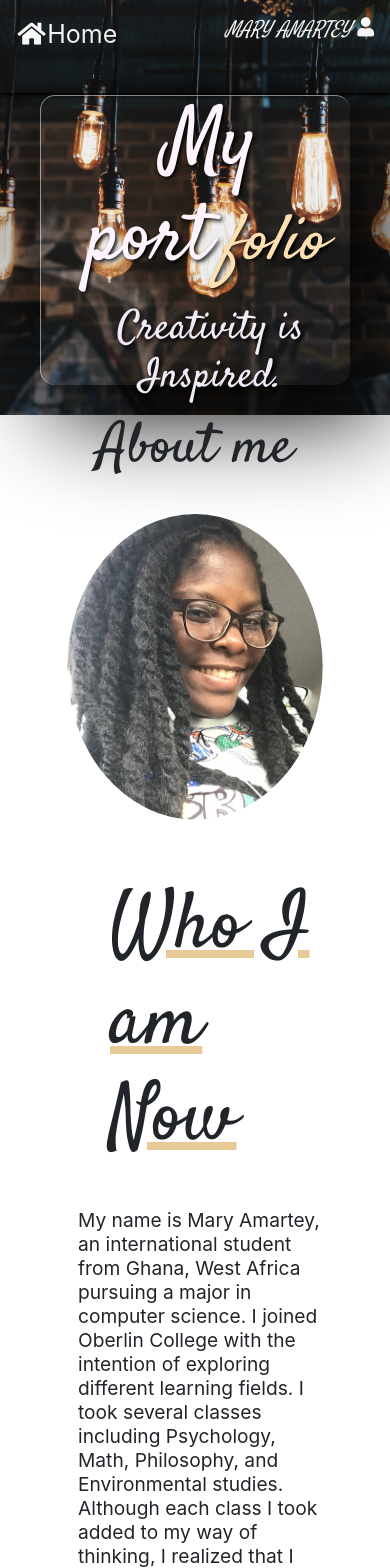
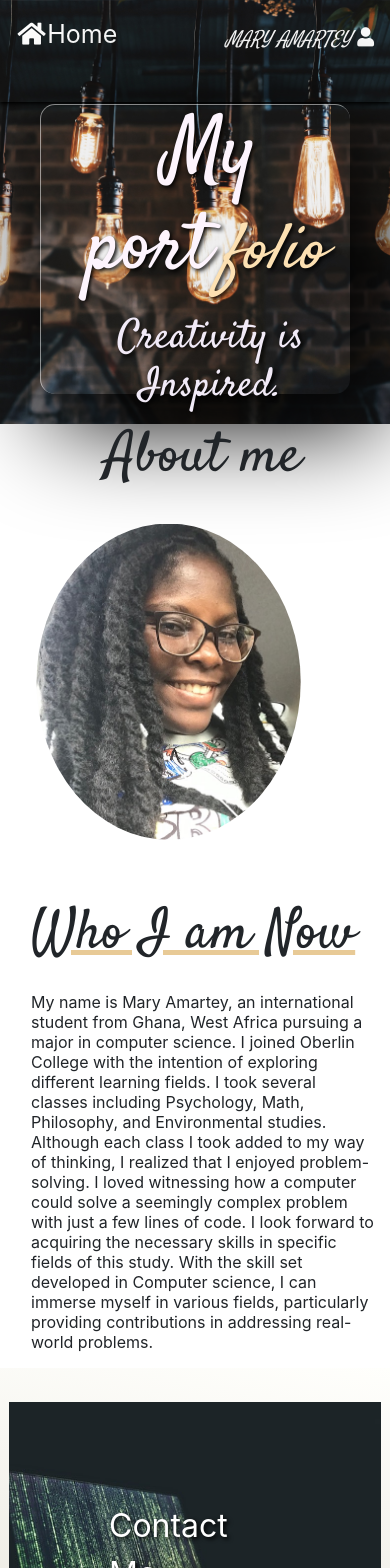
Before and after one commit to MaryAmartey/secondPortfolio, a React (Create React App) app: page / in a window 390 px wide. Shown: the top 1568 px of the page. Built offline with nearby package versions, Linux system fonts and the light colour scheme.

Commit message:
fixed main page responsiveness

```diff
--- a/public/style.css
+++ b/public/style.css
@@ -1,4 +1,5 @@
 /*master styles*/
+html { font-size: 16px; }
 
 * {
     box-sizing: border-box;
@@ -40,6 +41,7 @@ header {
     font-style:italic;
     font-family: 'Satisfy', cursive;
     color:white;
+    margin-top: 0.5em;
 }
 
 .nav-link-wrapper {
@@ -218,6 +220,7 @@ header {
 
 .aboutMe{
     background-image: rgba(228,192,141,255);
+    padding-left: 1rem;
 }
 
 .about{
@@ -238,17 +241,12 @@ hr {
     margin-bottom: 2em;
 }
 
-.about_me {
-    display: flex;
-    padding-left: 30px;
-    padding-right: 30px;
- }
+
 
  .about_me h1{
-    font-size: 5rem;
-    padding-bottom: 2rem;
-    padding-left: 3rem;
-    padding-top:2rem;
+    font-size: 3.5rem;
+    padding-bottom: 1rem;
+    padding-top:1rem;
     font-family: 'Satisfy', cursive;
     text-decoration:rgba(232,202,150,255) underline;
 }
@@ -262,9 +260,13 @@ hr {
     flex-basis: 100%;
 }
 
+.about_me {
+    margin-top: 2rem;
+    display: flex;
+    flex-wrap: wrap;
+ }
+
 .about_me p{
-    font-size: 1.2em;
-    padding-left: 1rem;
     line-height: 125%;
 }
 
@@ -332,12 +334,55 @@ hr {
     justify-content: space-between;
 }
 
+.container > *{
+    width: 100%;
+}
 
-@media screen and (max-width:700px){
-    .about_me {
-        margin: 2rem;
+.container{
+    display: flex;
+  flex-direction: column-reverse;
+}
+
+.container> div:first-child{
+    margin-top: 1em;
+    margin-right: 5em;
+}
+
+.container4{
+    background-position: center;
+    background-size:cover;
+    margin: 5%;
+    margin-top: 10%;
+    width: "90%";
+}
+
+
+
+@media (min-width: 0px) {
+    p { font-size: 1rem; }
+    .textFormat{
+        margin-top: 20px;
+        font-size: 1rem;
+        width:95%;
+    }
+  }
+
+  @media (min-width: 400px) {
+    p { font-size: calc(1rem + 1vw); }
+
+  }
+
+  @media (min-width: 1001px){
+    p { font-size: 1.2rem; }
+    .container{
         display: flex;
-        flex-wrap: wrap-reverse;
-     }
-
-}
+        flex-direction: row;
+    }
+    .container4{
+        background-position: center;
+        background-size:cover;
+        margin: 20%;
+        margin-top: 5%;
+        width: "60%";
+    }
+  }
--- a/src/components/ContactMe.js
+++ b/src/components/ContactMe.js
@@ -18,13 +18,8 @@ export default function ContactMe(){
     return(
         <div>
             <Navbar color="grey" />
-        <div className="container border"
-             style={{marginTop:"50px",
-             width: "50%",
-             backgroundImage:`url('${contactImg}')`,
-             backgroundPosition: 'center',
-             backgroundSize:'cover'
-             }} >
+        <div className="container4 border"
+             style={{backgroundImage:`url('${contactImg}')`}} >
 
             <h1  style={{marginTop:"25px", textAlign:"center"}} >
                 Contact Form
@@ -42,7 +37,7 @@ export default function ContactMe(){
                 <label>Message</label>
                 <textarea name ='message' rows='8' className="form-control"/>
 
-                <input type= "submit" value="Send" className="form-control btn btn-primary" style={{marginTop:"25px", textAlign:"center"}} />
+                <input type= "submit" value="Send" className=" btn btn-primary" style={{marginTop:"25px", textAlign:"center"}} />
             </form>
         </div>
         </div>
--- a/src/components/Main.js
+++ b/src/components/Main.js
@@ -11,12 +11,14 @@ export default function Main(){
             <section className="aboutMe">
                 <h2 className="about">About me</h2>
 
-                <div class="about_me">
-                    <div id="container">
-                        <h1>Who I am Now </h1>
-                        <p>My name is Mary Amartey, an international student from Ghana, West Africa pursuing a major in computer science. I joined Oberlin College with the intention of exploring different learning fields. I took several classes including Psychology, Math, Philosophy, and Environmental studies. Although each class I took added to my way of thinking, I realized that I enjoyed problem-solving. I loved witnessing how a computer could solve a seemingly complex problem with just a few lines of code. I look forward to acquiring the necessary skills in specific fields of this study. With the skill set developed in Computer science, I can immerse myself in various fields, particularly providing contributions in addressing real-world problems.</p>
+                <div className="about_me">
+                    <div className="container" >
+                        <div>
+                            <h1>Who I am Now </h1>
+                            <p>My name is Mary Amartey, an international student from Ghana, West Africa pursuing a major in computer science. I joined Oberlin College with the intention of exploring different learning fields. I took several classes including Psychology, Math, Philosophy, and Environmental studies. Although each class I took added to my way of thinking, I realized that I enjoyed problem-solving. I loved witnessing how a computer could solve a seemingly complex problem with just a few lines of code. I look forward to acquiring the necessary skills in specific fields of this study. With the skill set developed in Computer science, I can immerse myself in various fields, particularly providing contributions in addressing real-world problems.</p>
+                        </div>
+                        <div><img class="pic" src={headshot} alt="potrait of me"/></div>
                     </div>
-                    <img class="pic" src={headshot} alt="potrait of me"/>
                 </div>
             </section>
 
```
